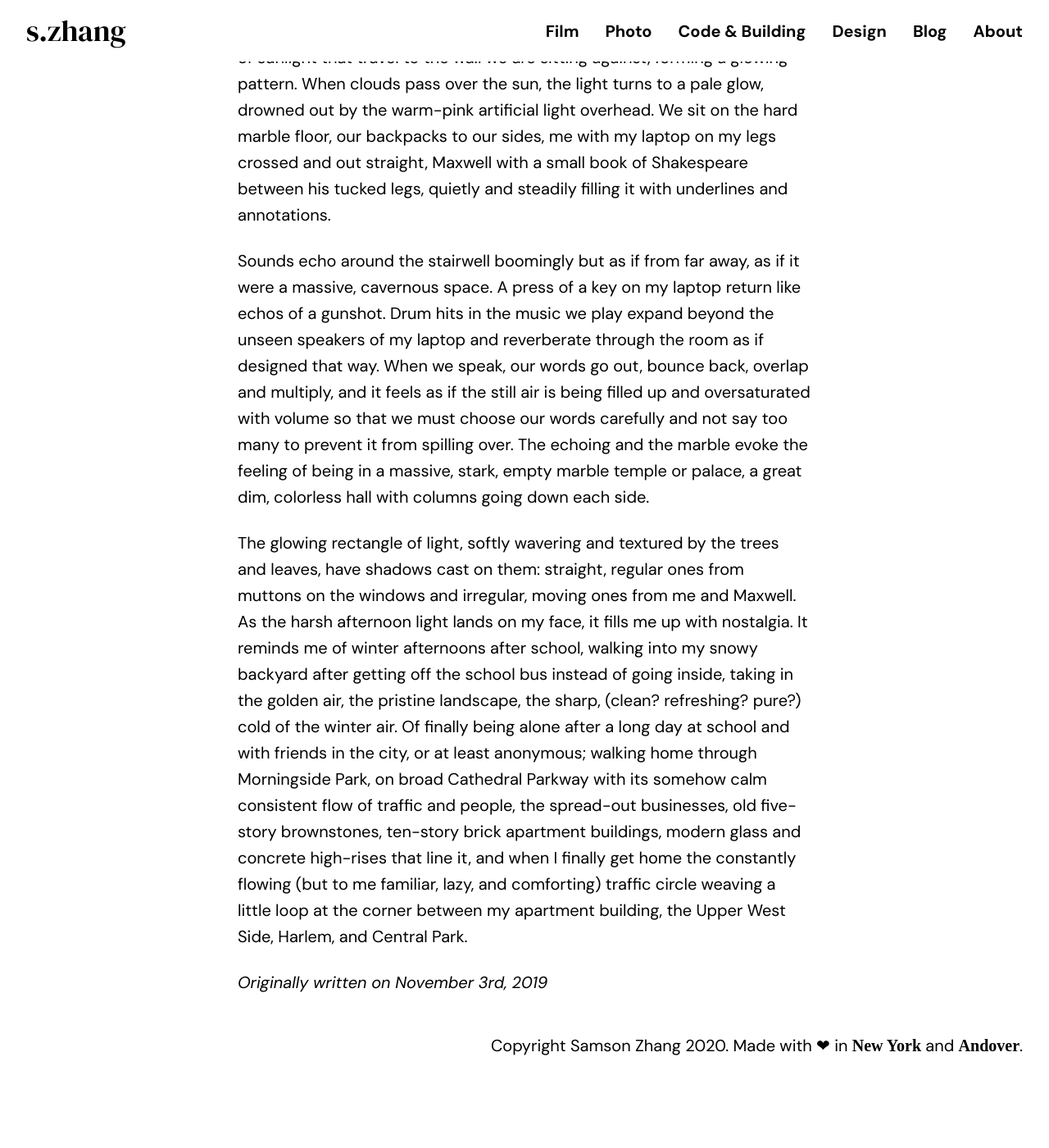
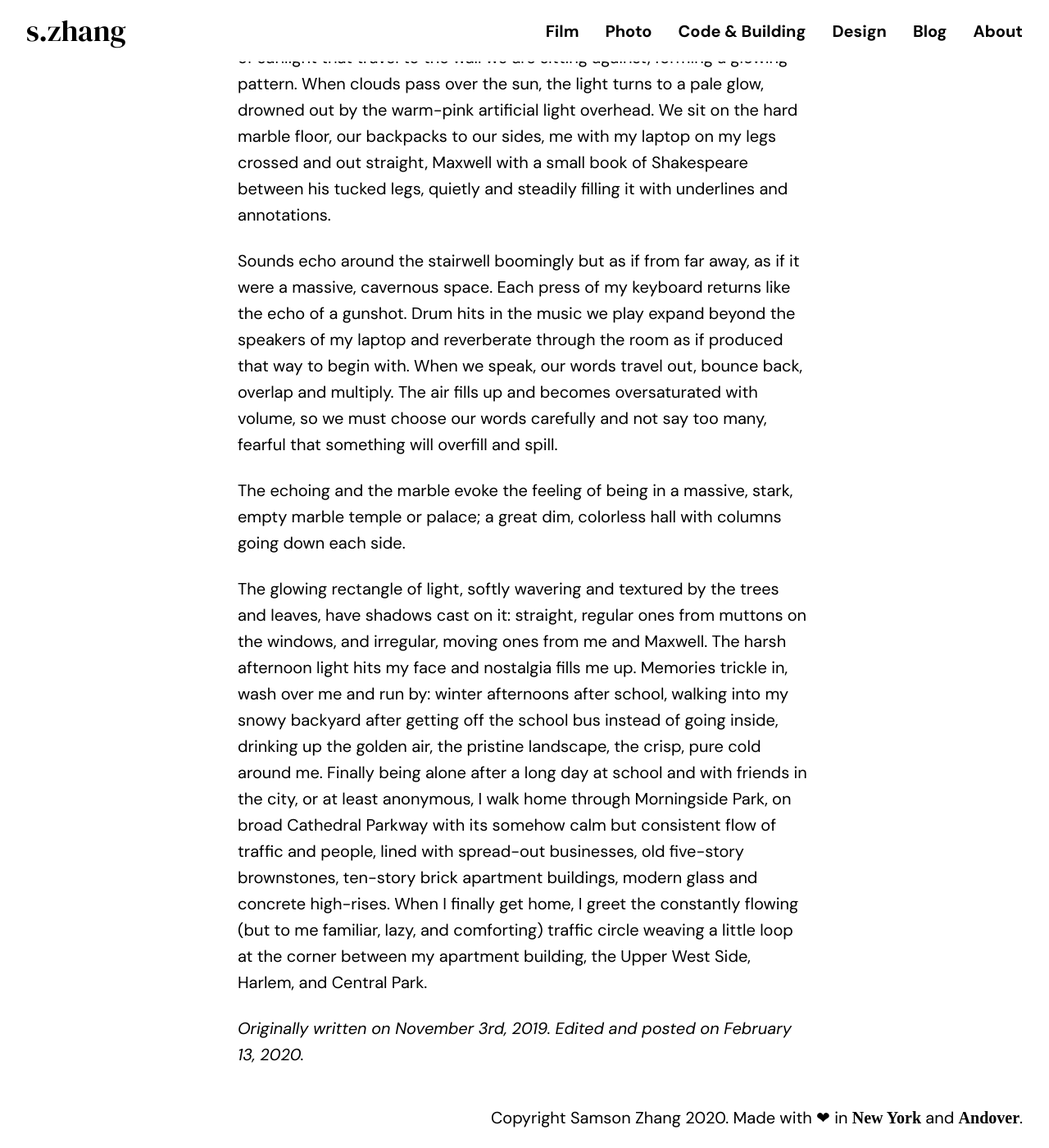
Before and after one commit to wwsalmon/portfolio, a Jekyll site: the page built from _posts/2020-02-13-library-stairwell.md, in a window 1280 px wide and 1400 px high, scrolled down 613 px. Shown: the whole window at 82% size. Built offline with Jekyll 4.4.1, drawn with Linux system fonts in a browser that asks for light colours; some web fonts are replaced; before the commit the page ends 1925 px from its top, so only the background shows below that.

Commit message:
library stairwell post edits

```diff
--- a/_posts/2020-02-13-library-stairwell.md
+++ b/_posts/2020-02-13-library-stairwell.md
@@ -7,8 +7,10 @@ tags: moments
 
 Searching for a study space with sight of the clear afternoon sun, Maxwell and I end up in the back stairwell of the library. Tucked between the furthest back study rooms, the stairwell is rarely trafficked, its solid marble steps rising through the square cutout that rises up and down through the building. On the top floor, a window to the left, slightly offset, lets in beams of sunlight that travel to the wall we are sitting against, forming a glowing pattern. When clouds pass over the sun, the light turns to a pale glow, drowned out by the warm-pink artificial light overhead. We sit on the hard marble floor, our backpacks to our sides, me with my laptop on my legs crossed and out straight, Maxwell with a small book of Shakespeare between his tucked legs, quietly and steadily filling it with underlines and annotations.
 
-Sounds echo around the stairwell boomingly but as if from far away, as if it were a massive, cavernous space. A press of a key on my laptop return like echos of a gunshot. Drum hits in the music we play expand beyond the unseen speakers of my laptop and reverberate through the room as if designed that way. When we speak, our words go out, bounce back, overlap and multiply, and it feels as if the still air is being filled up and oversaturated with volume so that we must choose our words carefully and not say too many to prevent it from spilling over. The echoing and the marble evoke the feeling of being in a massive, stark, empty marble temple or palace, a great dim, colorless hall with columns going down each side.
+Sounds echo around the stairwell boomingly but as if from far away, as if it were a massive, cavernous space. Each press of my keyboard returns like the echo of a gunshot. Drum hits in the music we play expand beyond the speakers of my laptop and reverberate through the room as if produced that way to begin with. When we speak, our words travel out, bounce back, overlap and multiply. The air fills up and becomes oversaturated with volume, so we must choose our words carefully and not say too many, fearful that something will overfill and spill.
 
-The glowing rectangle of light, softly wavering and textured by the trees and leaves, have shadows cast on them: straight, regular ones from muttons on the windows and irregular, moving ones from me and Maxwell. As the harsh afternoon light lands on my face, it fills me up with nostalgia. It reminds me of winter afternoons after school, walking into my snowy backyard after getting off the school bus instead of going inside, taking in the golden air, the pristine landscape, the sharp, (clean? refreshing? pure?) cold of the winter air. Of finally being alone after a long day at school and with friends in the city, or at least anonymous; walking home through Morningside Park, on broad Cathedral Parkway with its somehow calm consistent flow of traffic and people, the spread-out businesses, old five-story brownstones, ten-story brick apartment buildings, modern glass and concrete high-rises that line it, and when I finally get home the constantly flowing (but to me familiar, lazy, and comforting) traffic circle weaving a little loop at the corner between my apartment building, the Upper West Side, Harlem, and Central Park.
+The echoing and the marble evoke the feeling of being in a massive, stark, empty marble temple or palace; a great dim, colorless hall with columns going down each side.
 
-*Originally written on November 3rd, 2019*
+The glowing rectangle of light, softly wavering and textured by the trees and leaves, have shadows cast on it: straight, regular ones from muttons on the windows, and irregular, moving ones from me and Maxwell. The harsh afternoon light hits my face and nostalgia fills me up. Memories trickle in, wash over me and run by: winter afternoons after school, walking into my snowy backyard after getting off the school bus instead of going inside, drinking up the golden air, the pristine landscape, the crisp, pure cold around me. Finally being alone after a long day at school and with friends in the city, or at least anonymous, I walk home through Morningside Park, on broad Cathedral Parkway with its somehow calm but consistent flow of traffic and people, lined with spread-out businesses, old five-story brownstones, ten-story brick apartment buildings, modern glass and concrete high-rises. When I finally get home, I greet the constantly flowing (but to me familiar, lazy, and comforting) traffic circle weaving a little loop at the corner between my apartment building, the Upper West Side, Harlem, and Central Park.
+
+*Originally written on November 3rd, 2019. Edited and posted on February 13, 2020.*
```
